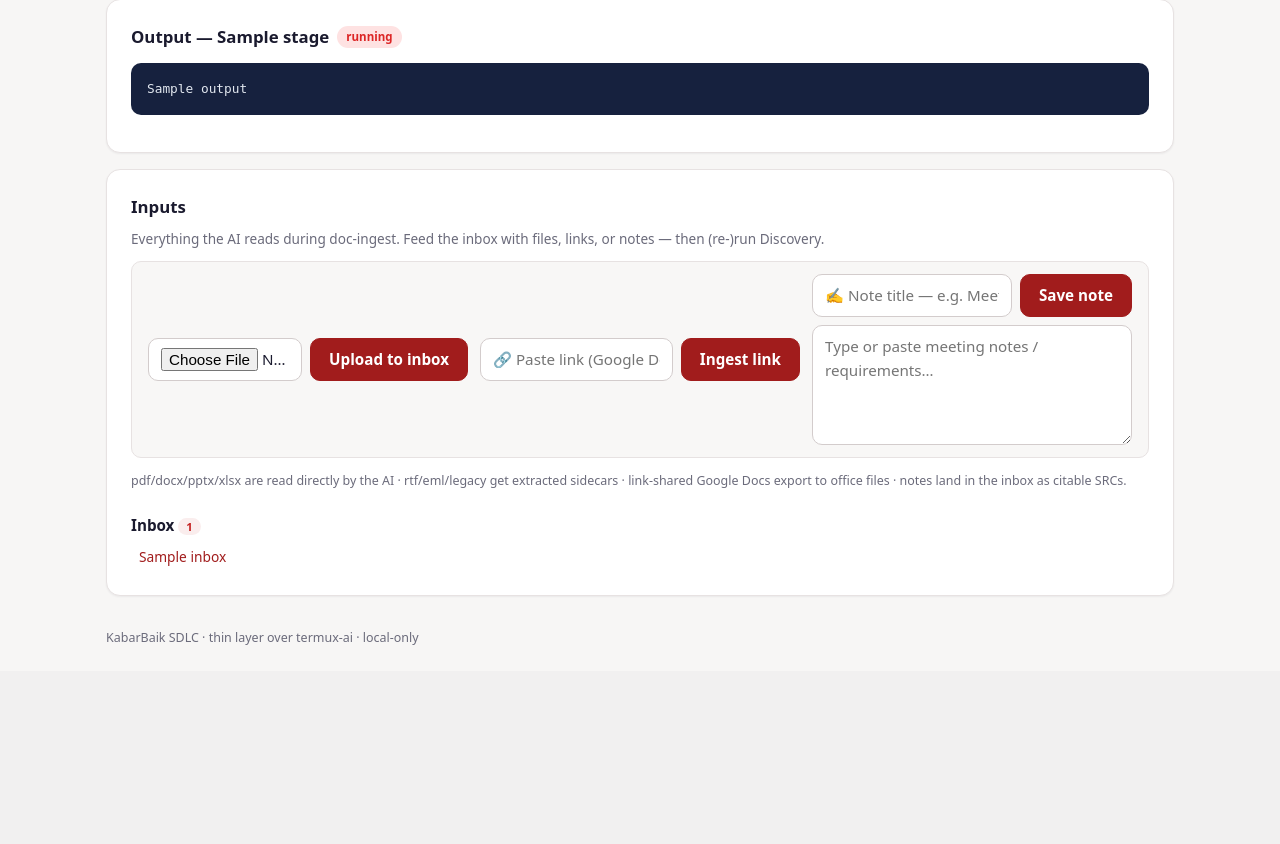
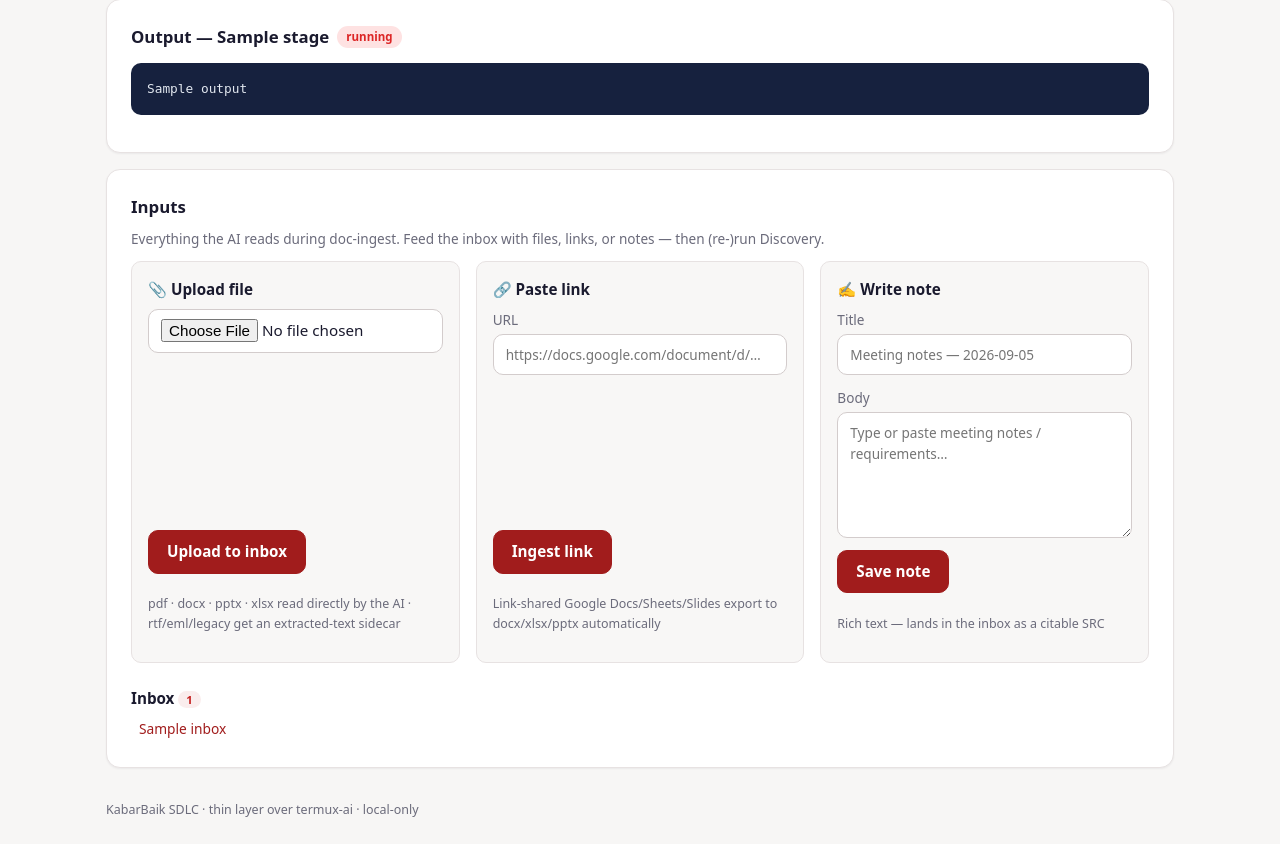
Before and after one commit to kabarbaik-xyz/termux-ai, a FastAPI app: template kabarbaik-app/templates/project_detail.html in a window 1280 px wide, after a click on "Inputs". Shown: the part 279-1123 px from the top of the page. Before the commit the page ends 924 px from the top, so only its background shows below. Run offline with FastAPI, Linux system fonts and the light colour scheme; the template is opened without the code that fills it: most values are stand-ins (such as "Sample title", 1, 10 or a date in 2020); parts of the project's set-up code (start-up, migrations or seed data) failed here and were passed over; some libraries are stand-ins or nearby versions.

Commit message:
revert(app): Inputs tab back to the 53e05fe panel layout + aligned buttons
Reverted the inline-form (1561674) and action-bar (144ab9c) experiments
— files restored from 53e05fe (three input panels: Upload / Link / Note,
each with its button below the input).

One improvement kept: buttons LINED UP across the panels — the three
panels share one grid row (equal height, the note panel tallest), and
each panel's button is pinned to the bottom (margin-top:auto in the
flex column), so Upload to inbox / Ingest link / Save note all sit on
the same baseline instead of floating at different heights. Hints
follow beneath. Cache-busted ?v=7.

```diff
--- a/kabarbaik-app/static/css/style.css
+++ b/kabarbaik-app/static/css/style.css
@@ -227,19 +227,15 @@
 .console .done { color: #4ade80; }
 section[hidden] { display: none; }
 
-/* ══ Inputs tab — one action bar, all buttons on one row ══ */
-.input-bar { display: flex; flex-wrap: wrap; gap: var(--sp-3); align-items: center;
-  background: var(--surface-alt); border: 1px solid var(--border);
-  border-radius: var(--r-md); padding: var(--sp-3) var(--sp-4); margin: var(--sp-3) 0; }
-.input-group { display: flex; gap: var(--sp-2); align-items: center; flex: 1 1 280px; min-width: 0; }
-.input-group > input { flex: 1 1 120px; min-width: 0; }
-.input-group > input[type=file] { flex: 0 1 auto; }
-.input-group > button { flex-shrink: 0; white-space: nowrap; }
-.note-group { flex-wrap: wrap; }
-.note-group > textarea { flex: 1 1 100%; }
-@media (max-width: 900px) {
-  .input-group { flex-basis: 100%; }
-}
+/* ══ Inputs tab ══ */
+.input-grid { display: grid; grid-template-columns: repeat(auto-fit, minmax(240px, 1fr)); gap: var(--sp-4); margin: var(--sp-3) 0; }
+.input-panel { background: var(--surface-alt); border: 1px solid var(--border); border-radius: var(--r-md); padding: var(--sp-4); display: flex; flex-direction: column; gap: var(--sp-2); }
+.input-panel h3 { margin: 0; }
+/* Buttons pinned to the panel bottoms: panels in one grid row share equal
+   height (the note panel is tallest), so margin-top:auto drops every button
+   to the SAME baseline — Upload / Ingest / Save note line up. */
+.input-panel form.stacked { max-width: none; flex: 1; }
+.input-panel form.stacked > button { margin-top: auto; align-self: flex-start; }
 h3.mt { margin-top: var(--sp-6); }
 
 /* ══ File / folder lists ══ */
@@ -275,11 +271,3 @@
 .flow-step.pending { border-left-color: var(--border-strong); }
 .flow-step.pending .step-label { color: var(--muted); }
 .flow-step.pending .step-idx { border: 2px solid var(--primary); background: transparent; color: var(--primary); }
-
-/* ══ Inline input rows (Inputs tab) ══ */
-.inline-form { display: flex; gap: var(--sp-2); align-items: center; flex-wrap: wrap; }
-.inline-form > input { flex: 1 1 180px; min-width: 0; }
-.inline-form > button { flex-shrink: 0; white-space: nowrap; }
-@media (max-width: 560px) {
-  .inline-form > button { flex: 1 1 100%; }
-}
--- a/kabarbaik-app/templates/base.html
+++ b/kabarbaik-app/templates/base.html
@@ -5,7 +5,7 @@
   <meta name="viewport" content="width=device-width, initial-scale=1">
   <title>{% block title %}KabarBaik SDLC{% endblock %}</title>
   <link rel="icon" type="image/svg+xml" href="/static/images/kb-logo.svg">
-  <link rel="stylesheet" href="/static/css/style.css?v=6">
+  <link rel="stylesheet" href="/static/css/style.css?v=7">
   {% block head %}{% endblock %}
 </head>
 <body>
--- a/kabarbaik-app/templates/project_detail.html
+++ b/kabarbaik-app/templates/project_detail.html
@@ -107,26 +107,38 @@
   <p class="card-sub">Everything the AI reads during doc-ingest. Feed the inbox with files,
     links, or notes — then (re-)run Discovery.</p>
 
-  <div class="input-bar">
-    <form method="post" action="/projects/{{ project.id }}/upload" enctype="multipart/form-data" class="input-group">
+  <div class="input-grid">
+    <div class="input-panel">
+      <h3>📎 Upload file</h3>
+      <form method="post" action="/projects/{{ project.id }}/upload" enctype="multipart/form-data" class="stacked">
         <input type="file" name="file" required
                accept=".md,.txt,.pdf,.doc,.docx,.ppt,.pptx,.xls,.xlsx,.odt,.eml,.csv,.json,.html,.htm,.rtf,.url">
         <button type="submit" class="primary">Upload to inbox</button>
       </form>
+      <p class="hint">pdf · docx · pptx · xlsx read directly by the AI ·
+        rtf/eml/legacy get an extracted-text sidecar</p>
+    </div>
 
-    <form method="post" action="/projects/{{ project.id }}/link" class="input-group">
-      <input name="url" type="url" required placeholder="🔗 Paste link (Google Docs / Drive)…">
+    <div class="input-panel">
+      <h3>🔗 Paste link</h3>
+      <form method="post" action="/projects/{{ project.id }}/link" class="stacked">
+        <label>URL <input name="url" type="url" required placeholder="https://docs.google.com/document/d/…"></label>
         <button type="submit" class="primary">Ingest link</button>
       </form>
+      <p class="hint">Link-shared Google Docs/Sheets/Slides export to
+        docx/xlsx/pptx automatically</p>
+    </div>
 
-    <form method="post" action="/projects/{{ project.id }}/note" class="input-group note-group">
-      <input name="title" required placeholder="✍️ Note title — e.g. Meeting notes 2026-09-05">
+    <div class="input-panel">
+      <h3>✍️ Write note</h3>
+      <form method="post" action="/projects/{{ project.id }}/note" class="stacked">
+        <label>Title <input name="title" required placeholder="Meeting notes — 2026-09-05"></label>
+        <label>Body <textarea name="body" class="rte" data-editor rows="5" placeholder="Type or paste meeting notes / requirements…"></textarea></label>
         <button type="submit" class="primary">Save note</button>
-      <textarea name="body" class="rte" data-editor rows="4" placeholder="Type or paste meeting notes / requirements…"></textarea>
       </form>
+      <p class="hint">Rich text — lands in the inbox as a citable SRC</p>
     </div>
-  <p class="hint">pdf/docx/pptx/xlsx are read directly by the AI · rtf/eml/legacy get extracted sidecars ·
-    link-shared Google Docs export to office files · notes land in the inbox as citable SRCs.</p>
+  </div>
 
   {% if artifacts.get('inbox') %}
   <h3 class="mt">Inbox <span class="count-chip">{{ artifacts['inbox']|length }}</span></h3>
```
Lines whose indentation alone changed are shown as unchanged.
